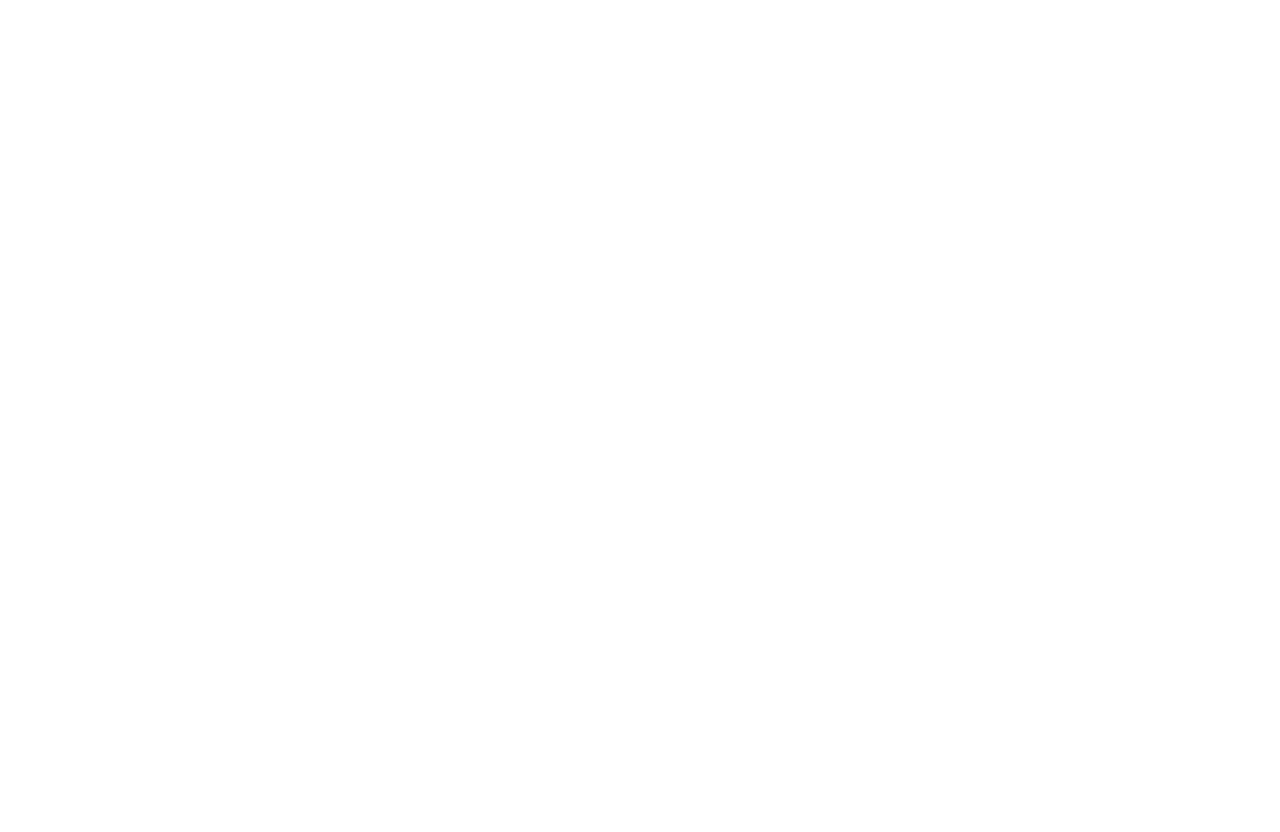
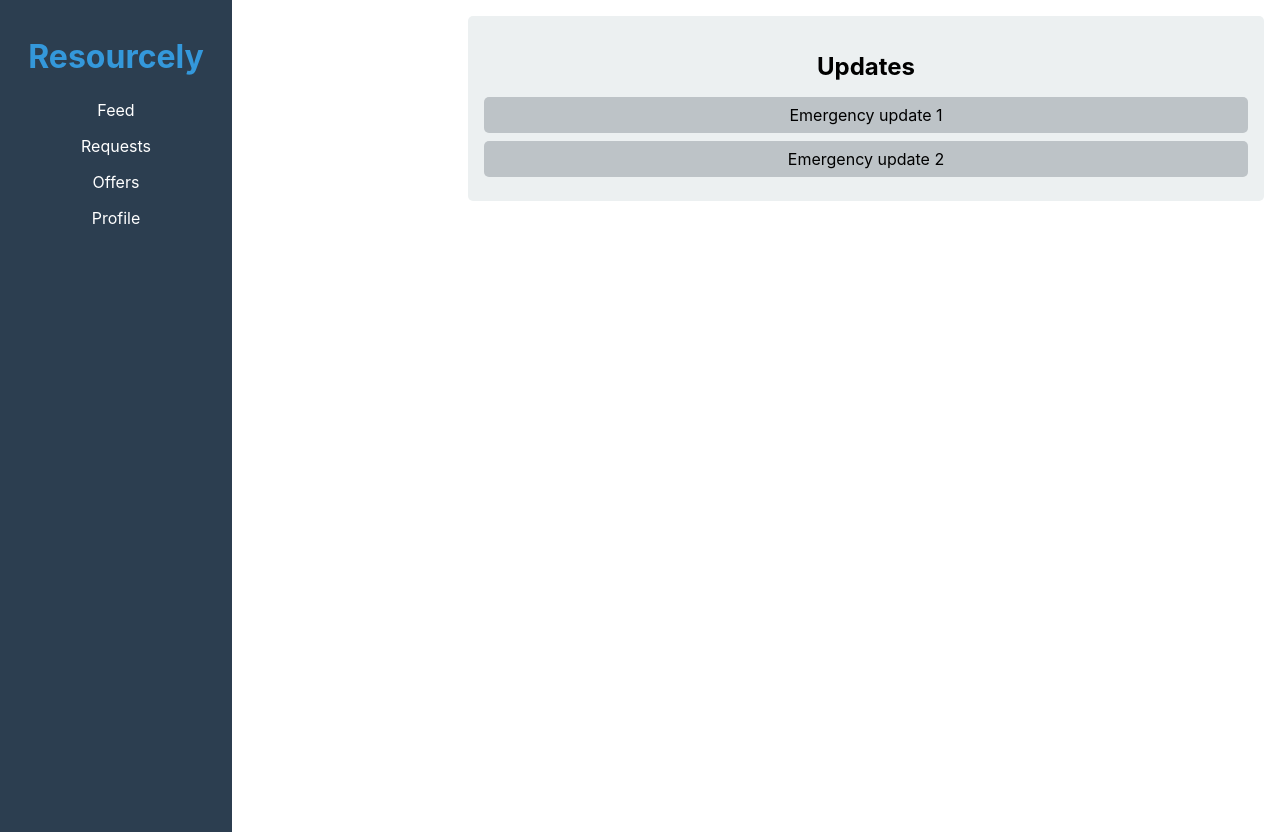
Before and after one commit to AnwarMP/Resourcely, a React (Create React App) app in the folder App/: page /homepage in a window 1280 px wide. Before the commit this address had no page. Before the commit the page ends 800 px from the top, so only its background shows below. Built offline with nearby package versions, Linux system fonts and the light colour scheme.

Commit message:
Updated with a homepage

```diff
--- a/App/src/App.js
+++ b/App/src/App.js
@@ -2,6 +2,7 @@
 import { BrowserRouter as Router, Route, Routes } from 'react-router-dom';
 import Landing from './pages/landing';
 import Signup from './pages/signup';
+import HomePage from './pages/homepage';
 import './App.css'; // Keep the global styles if they are still needed
 
 function App() {
@@ -11,6 +12,7 @@
         <Routes>
           <Route path="/" element={<Landing />} />
           <Route path="/signup" element={<Signup />} />
+          <Route path="/homepage" element={<HomePage />} />
           {/* Additional routes can be added here as you create more pages */}
         </Routes>
       </div>
--- /dev/null
+++ b/App/src/data/mockData.js
@@ -0,0 +1,8 @@
+// src/data/mockUpdates.js
+const mockUpdates = [
+    "Emergency update 1",
+    "Emergency update 2",
+    // ...more updates
+  ];
+
+  export default mockUpdates;
--- /dev/null
+++ b/App/src/data/mockRequests.js
@@ -0,0 +1,8 @@
+// src/data/mockRequests.js
+const mockRequests = [
+    "Request for water at location X",
+    "Request for food at location Y",
+    // ...more requests
+  ];
+
+  export default mockRequests;
--- /dev/null
+++ b/App/src/pages/feedmain.js
@@ -0,0 +1,18 @@
+// src/components/Feed.js
+import React from 'react';
+import '../styles/feed.css';
+
+const Feed = ({ title, items }) => {
+  return (
+    <div className="feed">
+      <h2>{title}</h2>
+      <div className="feed-items">
+        {items.map((item, index) => (
+          <div key={index} className="feed-item">{item}</div>
+        ))}
+      </div>
+    </div>
+  );
+};
+
+export default Feed;
--- /dev/null
+++ b/App/src/pages/homepage.js
@@ -0,0 +1,28 @@
+// src/pages/HomePage.js
+import React, { useState } from 'react';
+import Sidebar from './sidebarmain';
+import Feed from './feedmain';
+import mockUpdates from '../data/mockData';
+import mockRequests from '../data/mockRequests';
+import '../styles/homepage.css';
+
+const HomePage = () => {
+  const [currentView, setCurrentView] = useState('updates'); // Default view
+
+  const handleMenuItemClick = (view) => {
+    setCurrentView(view);
+  };
+
+  return (
+    <div className="homePage">
+      <Sidebar onMenuItemClick={handleMenuItemClick} />
+      <div className="feedContainer">
+        {currentView === 'updates' && <Feed title="Updates" items={mockUpdates} />}
+        {currentView === 'requests' && <Feed title="Requests" items={mockRequests} />}
+        {/* Add other views as needed */}
+      </div>
+    </div>
+  );
+};
+
+export default HomePage;
--- a/App/src/pages/landing.js
+++ b/App/src/pages/landing.js
@@ -1,4 +1,6 @@
 import React, { useState } from 'react';
+import { useNavigate } from 'react-router-dom';
+
 import '../styles/landing.css'; // Ensure this file exists and styles your components as needed
 
 function Landing() {
@@ -6,30 +8,15 @@
     const [password, setPassword] = useState('');
     const [error, setError] = useState('');
 
-    const handleSubmit = async (event) => {
+    const navigate = useNavigate();
+
+
+    const handleSubmit = (event) => {
         event.preventDefault();
+        // Assuming validation or other logic is handled elsewhere
+        navigate('/homepage'); // Navigate to the Feed page
+    };
 
-        try {
-            const response = await fetch('/api/login', {
-                method: 'POST',
-                headers: {
-                    'Content-Type': 'application/json',
-                },
-                body: JSON.stringify({ email, password })
-            });
-
-            const result = await response.json();
-            if (!response.ok) {
-                throw new Error(result.message || 'Login failed');
-            }
-
-            console.log('Login successful');
-            setError(''); // Clear error if login is successful
-            // Handle successful login here (e.g., redirect or update state)
-        } catch (error) {
-            setError(error.message); // Display an error if the login fails
-        }
-    };
 
     return (
         <div className="landing">
--- /dev/null
+++ b/App/src/pages/sidebarmain.js
@@ -0,0 +1,19 @@
+// src/components/Sidebar.js
+import React from 'react';
+import '../styles/sidebar.css';
+
+const Sidebar = ({ onMenuItemClick }) => {
+  return (
+    <div className="sidebar">
+      <h1>Resourcely</h1>
+      <ul>
+        <li onClick={() => onMenuItemClick('feed')}>Feed</li>
+        <li onClick={() => onMenuItemClick('requests')}>Requests</li>
+        <li onClick={() => onMenuItemClick('offers')}>Offers</li>
+        <li onClick={() => onMenuItemClick('profile')}>Profile</li>
+      </ul>
+    </div>
+  );
+};
+
+export default Sidebar;
--- /dev/null
+++ b/App/src/styles/feed.css
@@ -0,0 +1,23 @@
+/* src/styles/Feed.css */
+.feed {
+  padding: 1rem;
+  background-color: #ecf0f1;
+  border-radius: 5px;
+  margin-left: 220px; /* Adjust based on sidebar width */
+}
+
+.feed h2 {
+  margin-bottom: 1rem;
+}
+
+.feed-items {
+  overflow-y: auto;
+  max-height: 80vh;
+}
+
+.feed-item {
+  background-color: #bdc3c7;
+  padding: 0.5rem;
+  margin-bottom: 0.5rem;
+  border-radius: 5px;
+}
--- /dev/null
+++ b/App/src/styles/homepage.css
@@ -0,0 +1,9 @@
+/* src/styles/HomePage.css */
+.homePage {
+    display: flex;
+  }
+
+  .feedContainer {
+    flex-grow: 1;
+    padding: 1rem;
+  }
--- /dev/null
+++ b/App/src/styles/sidebar.css
@@ -0,0 +1,27 @@
+/* src/styles/Sidebar.css */
+.sidebar {
+    width: 200px;
+    background-color: #2c3e50;
+    color: white;
+    height: 100vh;
+    padding: 1rem;
+  }
+
+  .sidebar h1 {
+    color: #3498db;
+    margin-bottom: 1rem;
+  }
+
+  .sidebar ul {
+    list-style: none;
+    padding: 0;
+  }
+
+  .sidebar li {
+    padding: 0.5rem 0;
+    cursor: pointer;
+  }
+
+  .sidebar li:hover {
+    background-color: #3498db;
+  }
```
